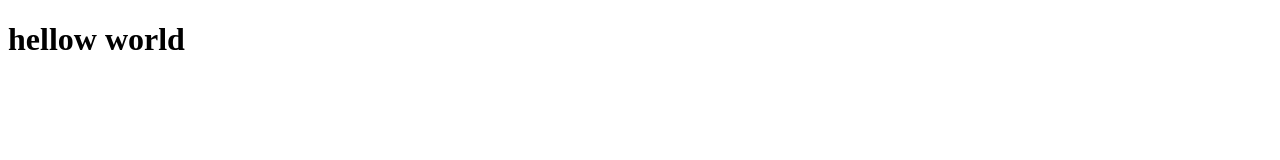
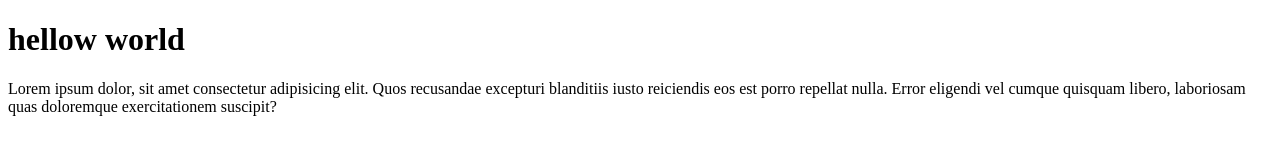
Before and after one commit to ISALNOER/portofolio, a plain HTML site: page index.html in a window 1280 px wide. Drawn offline with Linux system fonts and the light colour scheme.

Commit message:
menambahkan paragraph

```diff
--- a/index.html
+++ b/index.html
@@ -7,5 +7,9 @@
   </head>
   <body>
     <h1>hellow world</h1>
+    <p>
+      Lorem ipsum dolor, sit amet consectetur adipisicing elit. Quos recusandae excepturi blanditiis iusto reiciendis eos est porro repellat nulla. Error eligendi vel cumque quisquam libero, laboriosam quas doloremque exercitationem
+      suscipit?
+    </p>
   </body>
 </html>
```
